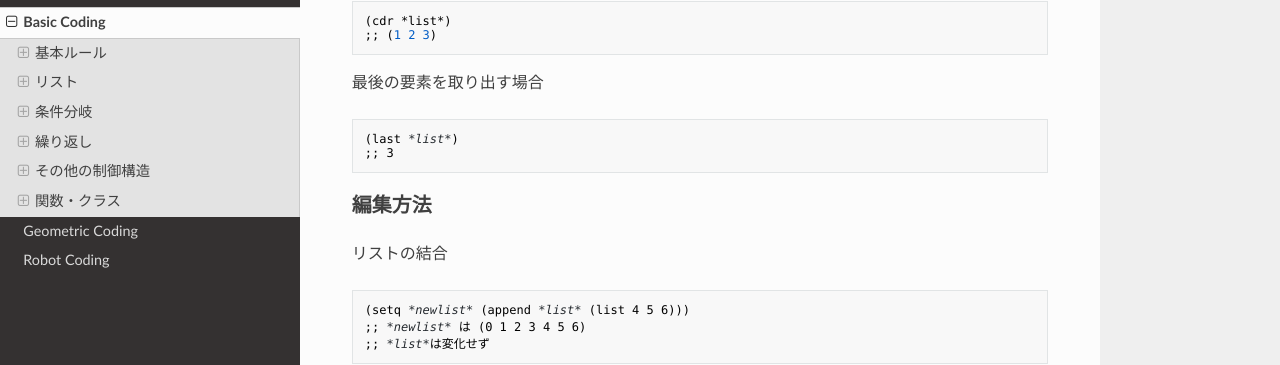
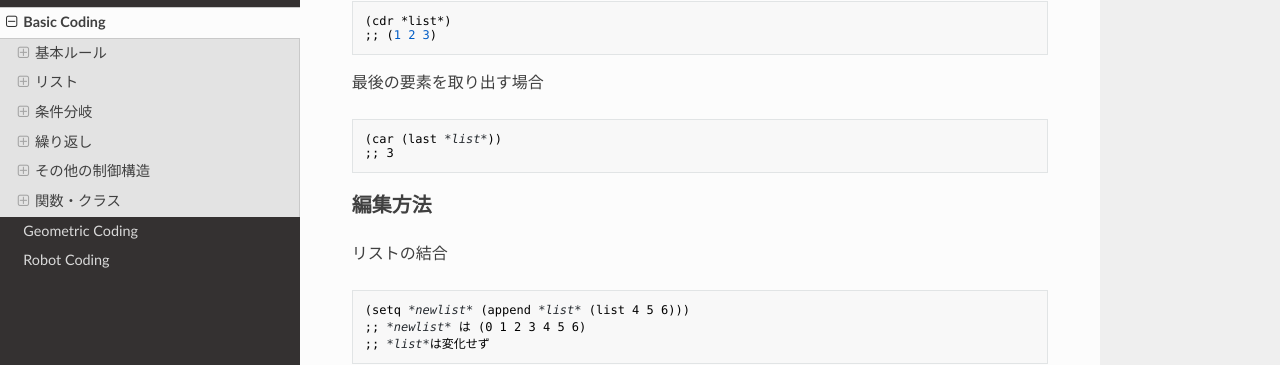
Before and after one commit to hyaguchijsk/euslisp_tutorial, an MkDocs documentation site: the page built from docs/basic_coding.md, in a window 1280 px wide and 900 px high, scrolled down 1489 px. Shown: the part 128-493 px from the top of the window. Built offline with MkDocs 1.6.1, drawn with Linux system fonts in a browser that asks for light colours; nearby versions of some CDN libraries; old or Windows-style settings are respelled for this version of MkDocs.

Commit message:
modify errata

````diff
--- a/docs/basic_coding.md
+++ b/docs/basic_coding.md
@@ -82,7 +82,7 @@ euslispには配列はなく，線形リストを用います．
 
 最後の要素を取り出す場合
 ```
-(last *list*)
+(car (last *list*))
 ;; 3
 ```
 
````
Also changed, not shown: other parts of docs/basic_coding.md (+1 -1 lines).
